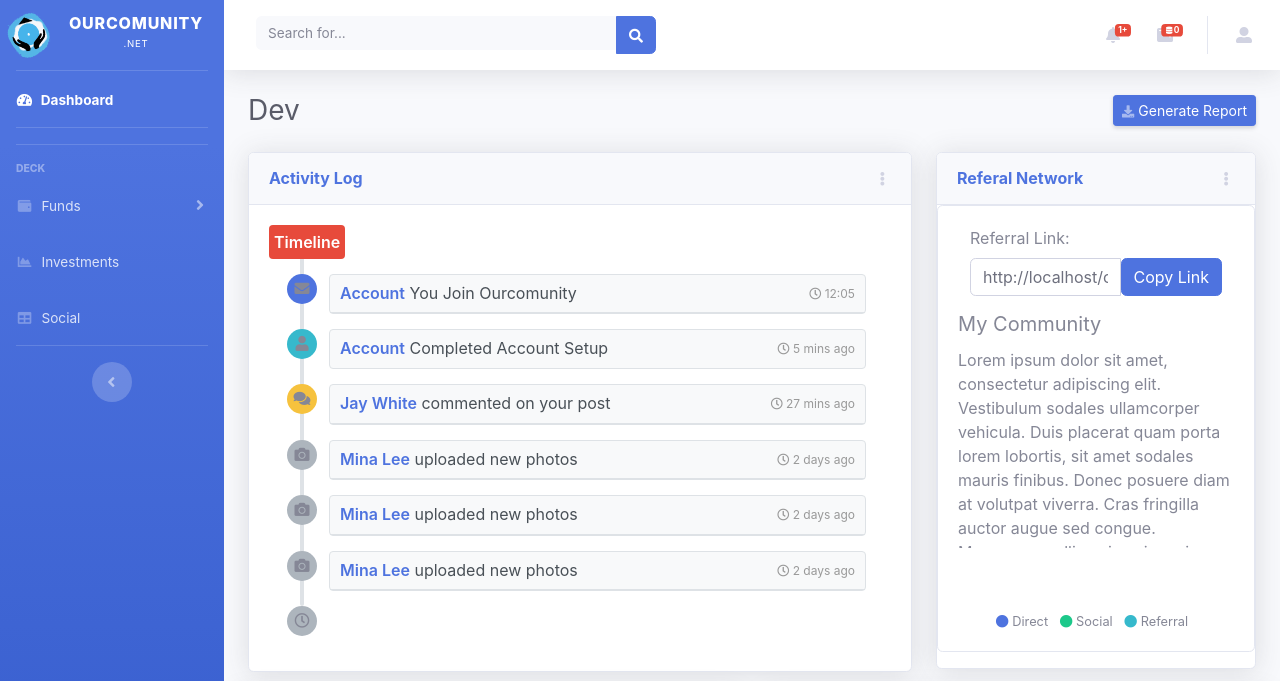
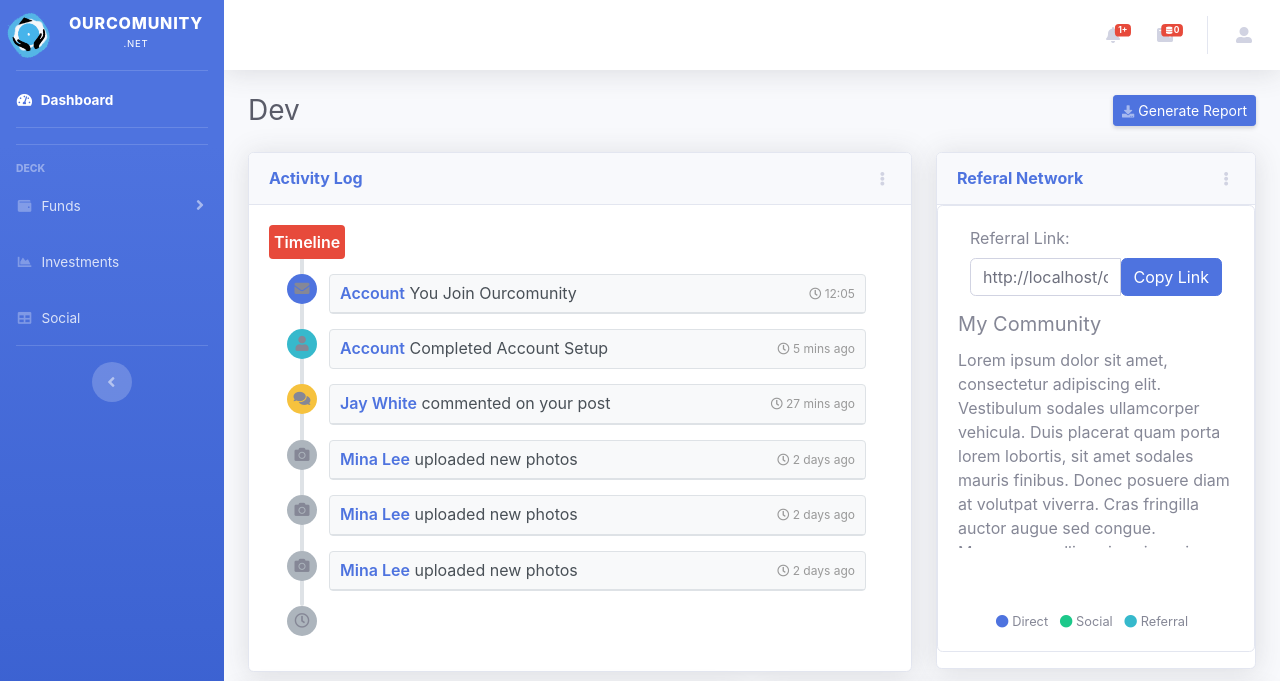
Before and after one commit to ikelvin-Studios/ourco, a PHP site: page /boomers/dev/index.html in a window 1280 px wide. Shown: the top 681 px of the page. Run offline with PHP 8.4, Linux system fonts and the light colour scheme; the visitor is signed in with stand-in values (Sample User, id 1); data that the repository does not hold is empty.

Commit message:
small header changes

```diff
--- a/includes/parts/header.php
+++ b/includes/parts/header.php
@@ -6,7 +6,7 @@
           </button>
 
           <!-- Topbar Search -->
-          <form class="d-none d-sm-inline-block form-inline mr-auto ml-md-3 my-2 my-md-0 mw-100 navbar-search">
+          <!-- <form class="d-none d-sm-inline-block form-inline mr-auto ml-md-3 my-2 my-md-0 mw-100 navbar-search">
             <div class="input-group">
               <input type="text" class="form-control bg-light border-0 small" placeholder="Search for..." aria-label="Search" aria-describedby="basic-addon2">
               <div class="input-group-append">
@@ -15,7 +15,7 @@
                 </button>
               </div>
             </div>
-          </form>
+          </form> -->
 
           <!-- Topbar Navbar -->
           <ul class="navbar-nav ml-auto">
```
